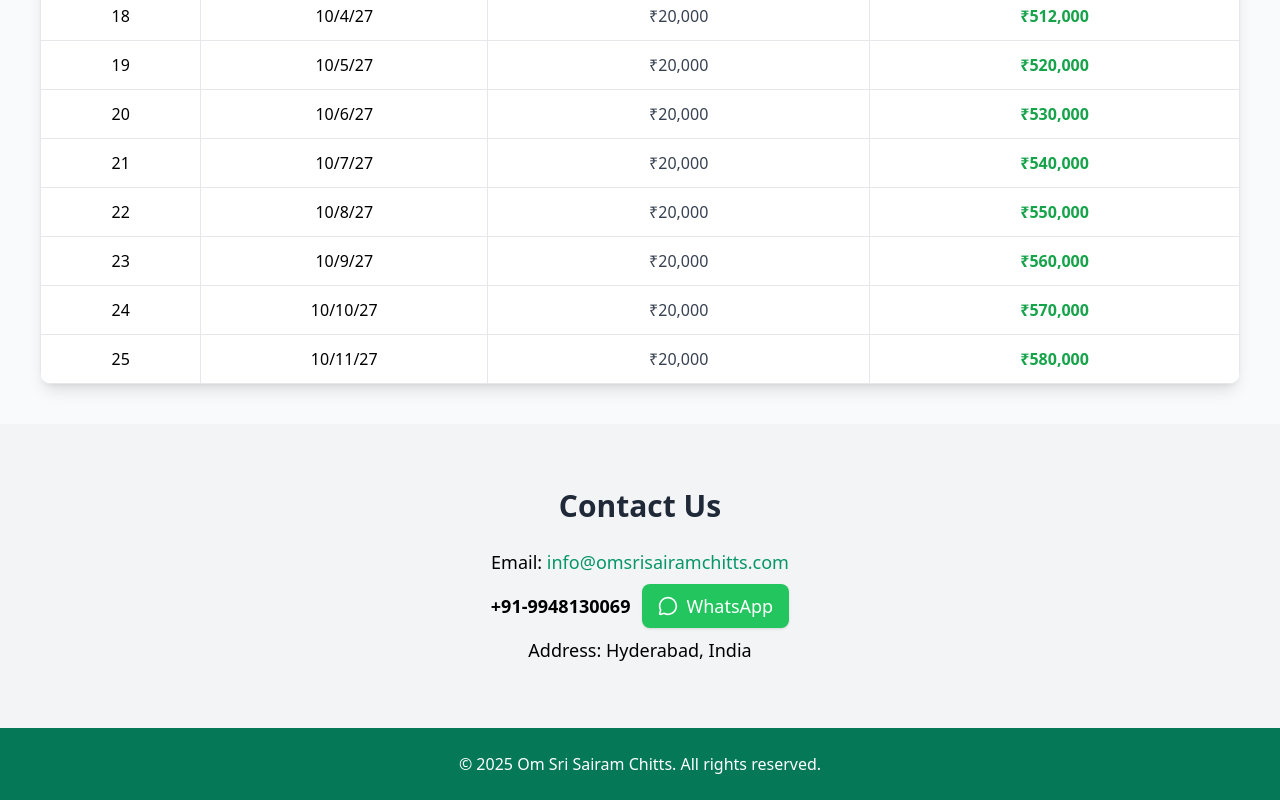
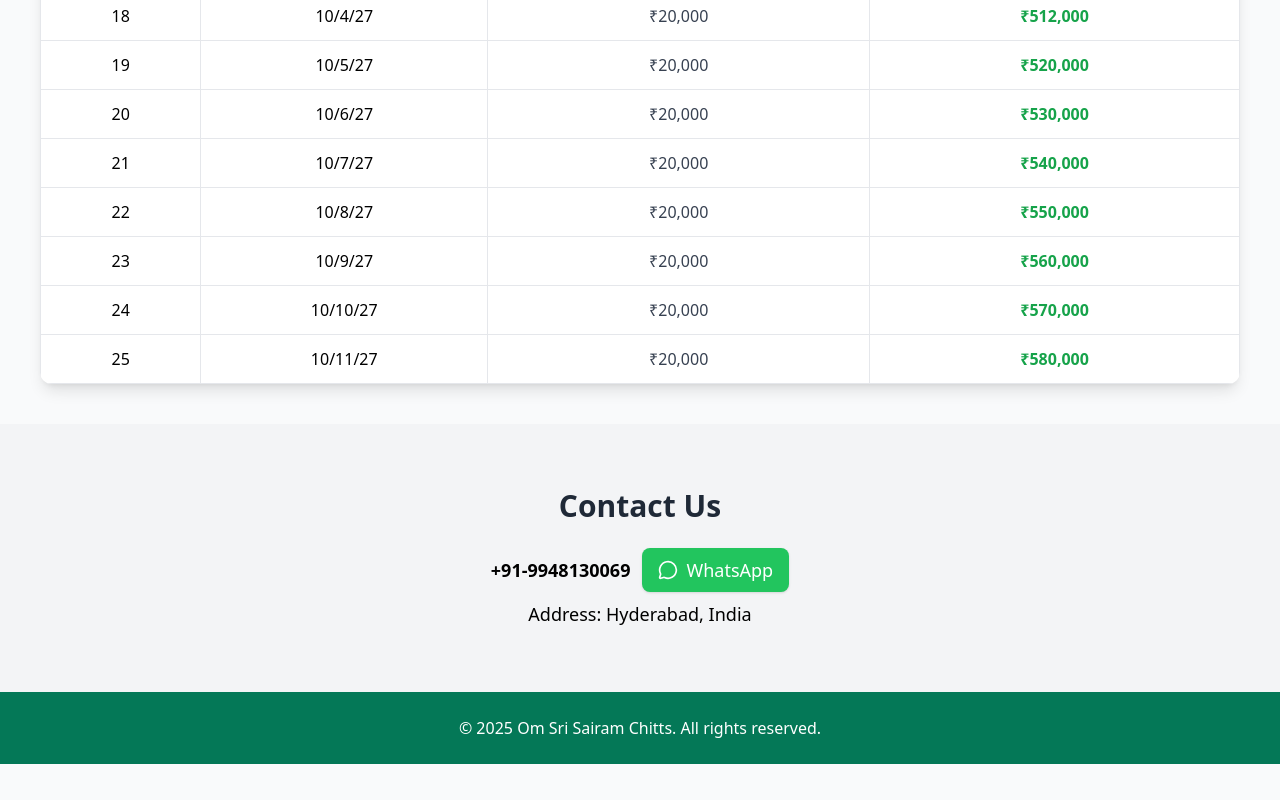
Before and after one commit to om-sri-sairam/om-sri-sairam.github.io, a plain HTML site: page index.html in a window 1280 px wide. Shown: the part 1306-2106 px from the top of the page. After the commit the page ends 2070 px from the top, so only its background shows below. Drawn offline with nearby package versions, Linux system fonts and the light colour scheme.

Commit message:
Update index.html

```diff
--- a/index.html
+++ b/index.html
@@ -105,7 +105,7 @@
   <!-- Contact Section -->
   <section id="contact" class="bg-gray-100 py-16 px-6 text-center">
     <h3 class="text-3xl font-bold mb-6 text-gray-800">Contact Us</h3>
-    <p class="text-lg">Email: <a href="mailto:info@omsrisairamchitts.com" class="text-emerald-600 hover:underline">info@omsrisairamchitts.com</a></p>
+
     <p class="text-lg flex justify-center items-center space-x-3 mt-2">
       <span class="font-semibold">+91-9948130069</span>
       <a href="https://wa.me/9948130069?text=Hello%20Om%20Sri%20Sai%20Chitts" target="_blank" rel="noopener noreferrer" class="flex items-center bg-green-500 text-white px-4 py-2 rounded-lg shadow hover:bg-green-600 transition">
```
